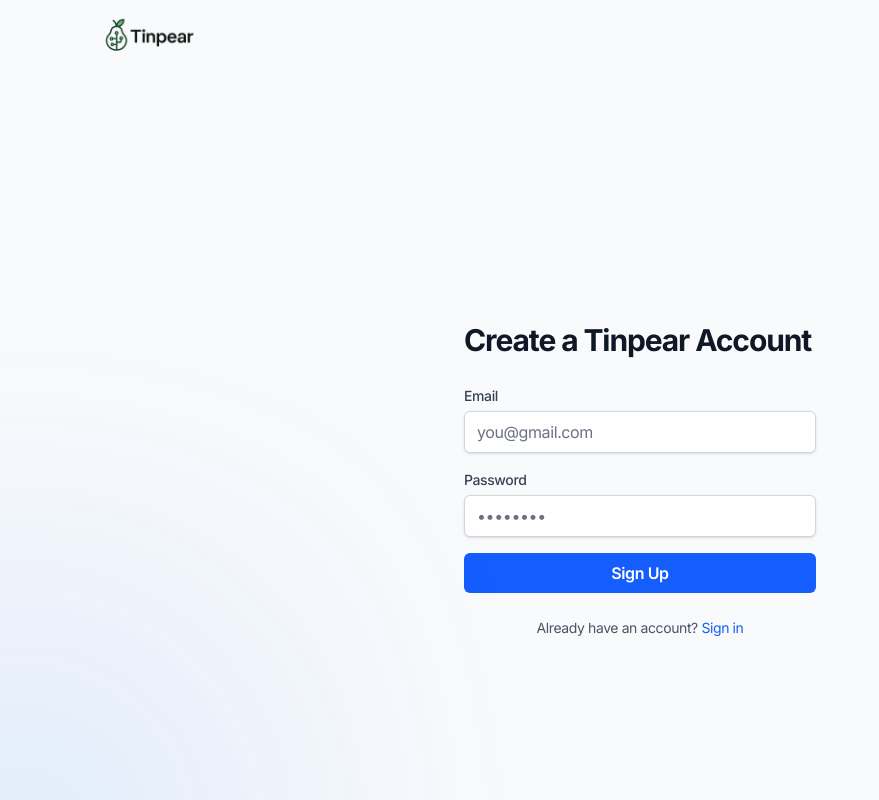
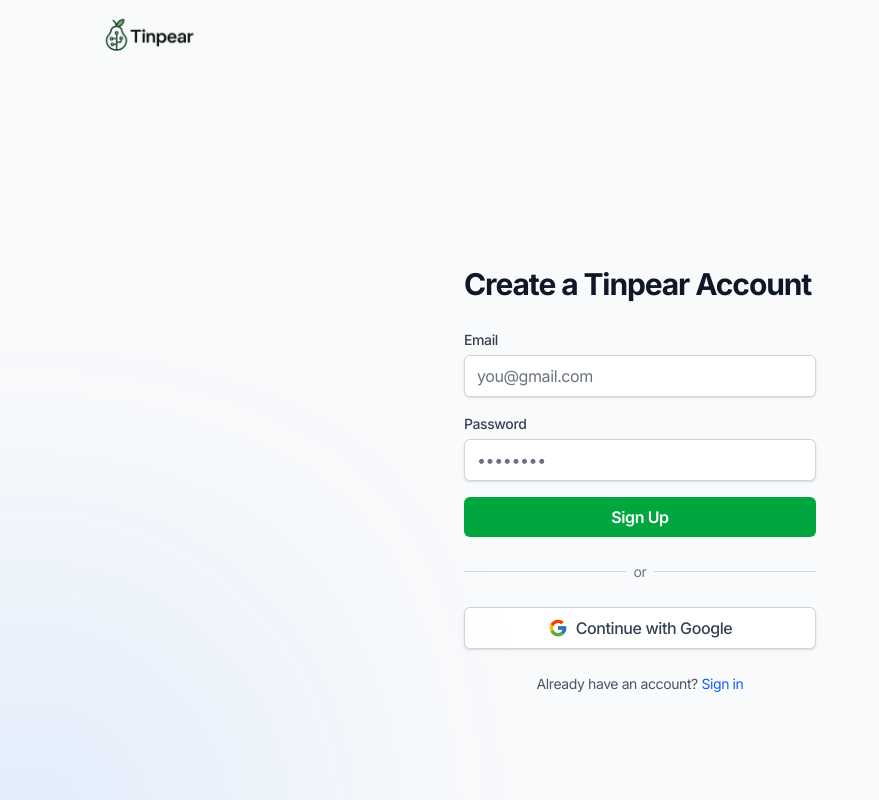
Before and after one commit to tinpear/tinpear-org, a Next.js app: page /signup in a window 1280 px wide. Shown: the top 800 px of the page, without its empty margins (0-879 px from the left). Built offline with nearby package versions, Linux system fonts and the light colour scheme; no server answers.

Commit message:
oauthset

```diff
--- /dev/null
+++ b/app/(auth)/callback/page.tsx
@@ -0,0 +1,31 @@
+'use client';
+
+import { useEffect } from 'react';
+import { useRouter } from 'next/navigation';
+import { supabase } from '@/lib/supabase';
+
+export default function AuthCallback() {
+  const router = useRouter();
+
+  useEffect(() => {
+    const handleSession = async () => {
+      // Supabase will detect the tokens in the URL fragment and store session
+      const { data, error } = await supabase.auth.getSession();
+
+      if (error) {
+        console.error('Error getting session:', error.message);
+        router.push('/signin');
+      } else {
+        router.push('/'); // send to your app after successful Google login
+      }
+    };
+
+    handleSession();
+  }, [router]);
+
+  return (
+    <div className="flex items-center justify-center min-h-screen">
+      <p className="text-gray-600">Completing sign in...</p>
+    </div>
+  );
+}
--- a/app/(auth)/signin/page.tsx
+++ b/app/(auth)/signin/page.tsx
@@ -24,6 +24,20 @@
     }
   };
 
+  const handleGoogleLogin = async () => {
+    setError('');
+    const { error } = await supabase.auth.signInWithOAuth({
+      provider: 'google',
+      options: {
+        redirectTo: `${window.location.origin}/auth/callback`, // ✅ fixed to always hit callback
+      },
+    });
+
+    if (error) {
+      setError(error.message);
+    }
+  };
+
   return (
     <div className="flex min-h-screen items-center justify-center px-4">
       <div className="w-full max-w-md">
@@ -42,7 +56,7 @@
               required
               value={email}
               onChange={(e) => setEmail(e.target.value)}
-              className="mt-1 block w-full rounded-md border border-gray-300 px-3 py-2 shadow-sm focus:border-blue-500 focus:ring-blue-500"
+              className="mt-1 block w-full rounded-md border border-gray-300 px-3 py-2 shadow-sm focus:border-green-500 focus:ring-green-500"
               placeholder="you@gmail.com"
             />
           </div>
@@ -57,28 +71,43 @@
               required
               value={password}
               onChange={(e) => setPassword(e.target.value)}
-              className="mt-1 block w-full rounded-md border border-gray-300 px-3 py-2 shadow-sm focus:border-blue-500 focus:ring-blue-500"
+              className="mt-1 block w-full rounded-md border border-gray-300 px-3 py-2 shadow-sm focus:border-green-500 focus:ring-green-500"
               placeholder="••••••••"
             />
           </div>
 
           <div className="flex items-center justify-between text-sm">
-            <Link href="/reset-password" className="text-blue-600 hover:underline">
+            <Link href="/reset-password" className="text-green-600 hover:underline">
               Forgot password?
             </Link>
           </div>
 
           <button
             type="submit"
-            className="w-full rounded-md bg-blue-600 py-2 text-white font-semibold hover:bg-blue-700 transition"
+            className="w-full rounded-md bg-green-600 py-2 text-white font-semibold hover:bg-green-700 transition"
           >
             Sign In
           </button>
         </form>
 
+        {/* Google login button */}
+        <div className="mt-4">
+          <button
+            onClick={handleGoogleLogin}
+            className="w-full flex items-center justify-center gap-2 rounded-md border border-gray-300 bg-white py-2 text-gray-700 font-semibold hover:bg-gray-50 transition"
+          >
+            <img
+              src="https://www.svgrepo.com/show/475656/google-color.svg"
+              alt="Google logo"
+              className="h-5 w-5"
+            />
+            Continue with Google
+          </button>
+        </div>
+
         <p className="mt-6 text-center text-sm text-gray-600">
           Don’t have an account?{' '}
-          <Link href="/signup" className="text-blue-600 hover:underline">
+          <Link href="/signup" className="text-green-600 hover:underline">
             Sign up
           </Link>
         </p>
--- a/app/(auth)/signup/page.tsx
+++ b/app/(auth)/signup/page.tsx
@@ -4,6 +4,7 @@
 import { supabase } from '@/lib/supabase';
 import { useRouter } from 'next/navigation';
 import Link from 'next/link';
+import { FcGoogle } from 'react-icons/fc';
 
 export default function SignUp() {
   const [email, setEmail] = useState('');
@@ -23,20 +24,38 @@
     if (error) {
       setError(error.message);
     } else {
-      router.push('/'); // Redirect to login after successful signup
+      router.push('/'); // Redirect after successful signup
+    }
+  };
+
+  const handleGoogleSignIn = async () => {
+    const { error } = await supabase.auth.signInWithOAuth({
+      provider: 'google',
+      options: {
+        redirectTo: `${window.location.origin}/auth/callback`,
+      },
+    });
+
+    if (error) {
+      setError(error.message);
     }
   };
 
   return (
     <div className="flex min-h-screen items-center justify-center px-4">
       <div className="w-full max-w-md">
-        <h1 className="mb-6 text-3xl font-bold text-gray-900">Create a Tinpear Account</h1>
+        <h1 className="mb-6 text-3xl font-bold text-gray-900">
+          Create a Tinpear Account
+        </h1>
 
         <form onSubmit={handleSignUp} className="space-y-4">
           {error && <p className="text-red-600 text-sm">{error}</p>}
 
           <div>
-            <label htmlFor="email" className="block text-sm font-medium text-gray-700">
+            <label
+              htmlFor="email"
+              className="block text-sm font-medium text-gray-700"
+            >
               Email
             </label>
             <input
@@ -51,7 +70,10 @@
           </div>
 
           <div>
-            <label htmlFor="password" className="block text-sm font-medium text-gray-700">
+            <label
+              htmlFor="password"
+              className="block text-sm font-medium text-gray-700"
+            >
               Password
             </label>
             <input
@@ -67,11 +89,25 @@
 
           <button
             type="submit"
-            className="w-full rounded-md bg-blue-600 py-2 text-white font-semibold hover:bg-blue-700 transition"
+            className="w-full rounded-md bg-green-600 py-2 text-white font-semibold hover:bg-blue-700 transition"
           >
             Sign Up
           </button>
         </form>
+
+        <div className="my-6 flex items-center">
+          <div className="flex-grow border-t border-gray-300" />
+          <span className="mx-2 text-sm text-gray-500">or</span>
+          <div className="flex-grow border-t border-gray-300" />
+        </div>
+
+        <button
+          onClick={handleGoogleSignIn}
+          className="w-full flex items-center justify-center gap-2 rounded-md border border-gray-300 bg-white py-2 text-gray-700 font-medium shadow-sm hover:bg-gray-50 transition"
+        >
+          <FcGoogle className="h-5 w-5" />
+          Continue with Google
+        </button>
 
         <p className="mt-6 text-center text-sm text-gray-600">
           Already have an account?{' '}
--- a/package.json
+++ b/package.json
@@ -29,6 +29,7 @@
     "prettier-plugin-tailwindcss": "^0.6.11",
     "react": "19.0.0",
     "react-dom": "19.0.0",
+    "react-icons": "^5.5.0",
     "react-markdown": "^10.1.0",
     "recharts": "^3.1.2",
     "rehype-autolink-headings": "^7.1.0",
```
Also changed, not shown: 1 other file (tests, documents, lock files or other folders).
